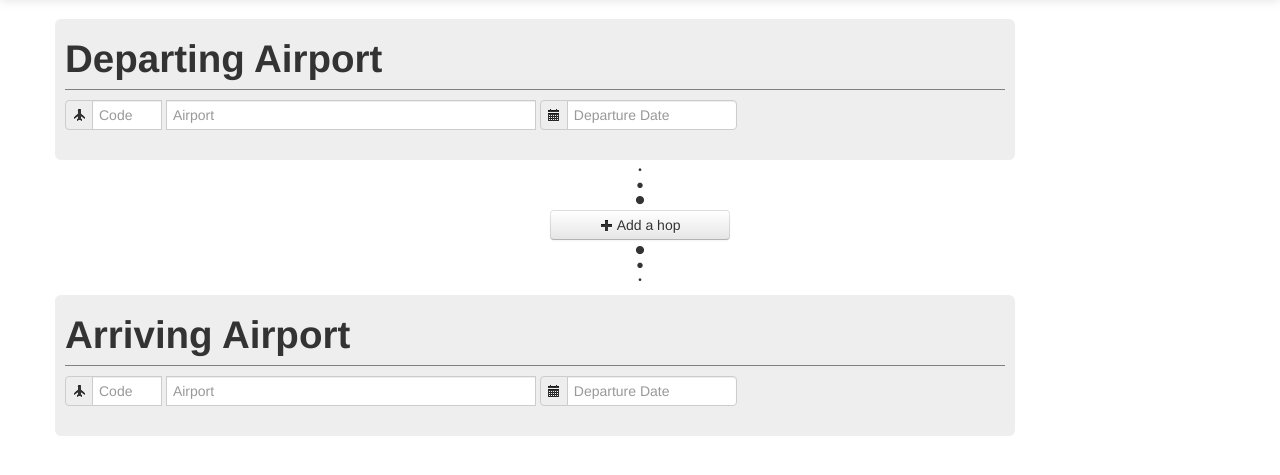
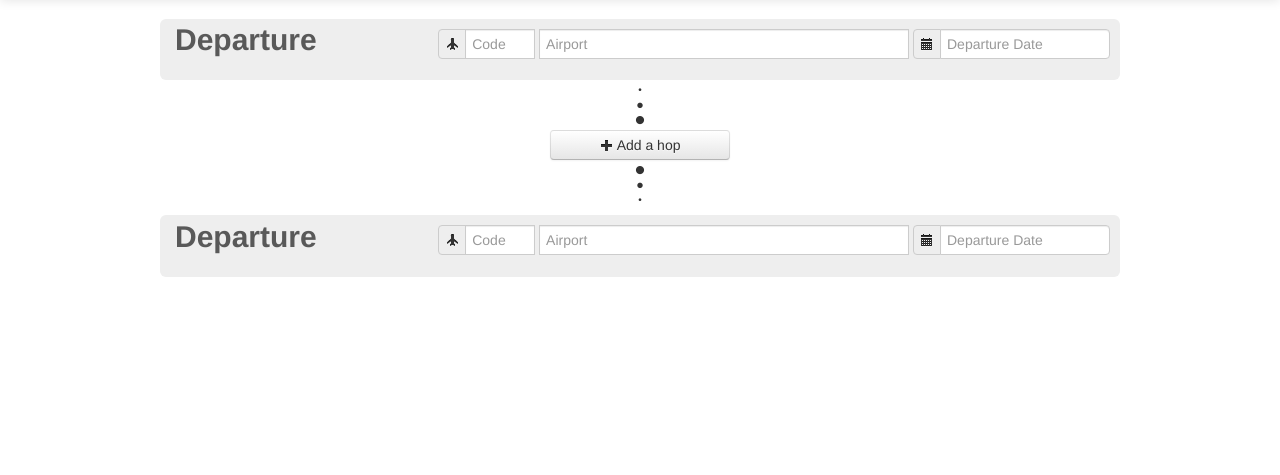
Before and after one commit to CraigPeden/ilwhack.namepending, a CodeIgniter app: page / in a window 1280 px wide. Shown: the part 41-516 px from the top of the page. Run offline with CodeIgniter, Linux system fonts and the light colour scheme; some libraries are stand-ins or nearby versions.

Commit message:
Removed Titles

```diff
--- a/application/views/assets/main.php
+++ b/application/views/assets/main.php
@@ -1,22 +1,21 @@
 <div class="container">
 
 	<div class="hop_container departure">
-		<div class="airports_title">
-    		<h1>Departing Airport</h1>
-		</div>
 		<div class="airports_body">
 			<form class="form-inline">
+				<span class="help-inline hop_container_title">Departure</span>
+				<div class="pull-right">
 					<div class="input-prepend">
 						<span class="add-on"><i class="icon-plane"></i></span>
 						<input id="start-airport" type="text" class="span1 airport_code" placeholder="Code" style="border-radius:0px;">
 					</div>
 					<div class="input-prepend">
-					<!--<span class="add-on"><i class="icon-plane"></i></span>-->
 						<input id="start-airport" type="text" class="span4 airport" placeholder="Airport" style="border-radius:0px;">
 					</div>
 					<div class="input-prepend">
 						<span class="add-on"><i class="icon-calendar"></i></span>
 						<input type="text" class="span2" placeholder="Departure Date" data-date-format="dd/mm/yy" id="dp1">
+					</div>
 				</div>
 		    </form>
 		</div>
@@ -34,13 +33,14 @@
 				</div>
 			</div>
 			<div class="airports_body">
+				<span class="help-inline">Inline help text</span>
+				<div class="pull-right">
 					<form class="form-inline">
 						<div class="input-prepend">
 							<span class="add-on"><i class="icon-plane"></i></span>
 							<input id="start-airport" type="text" class="span1 airport_code" placeholder="Code" style="border-radius:0px;">
 						</div>
 						<div class="input-prepend">
-						<!--<span class="add-on"><i class="icon-plane"></i></span>-->
 							<input id="start-airport" type="text" class="span4 airport" placeholder="Airport" style="border-radius:0px;">
 						</div>
 						<div class="input-prepend">
@@ -48,6 +48,7 @@
 							<input type="text" class="span2" placeholder="Departure Date" data-date-format="dd/mm/yy" id="dp1">
 						</div>
 				    </form>
+				</div>
 			</div>
 	    </div>
 
@@ -58,23 +59,22 @@
     </div>
     <div class="transitionbulletthree">•</div><div class="transitionbullettwo">•</div><div class="transitionbulletone">•</div>
     <div class="hop_container arrival">
-    	<div class="airports_title">
-    		<h1>Arriving Airport</h1>
-    	</div>
     	<div class="airports_body">
     		<form class="form-inline">
+    			<span class="help-inline hop_container_title">Departure</span>
+    			<div class="pull-right">
 					<div class="input-prepend">
 						<span class="add-on"><i class="icon-plane"></i></span>
 						<input id="start-airport" type="text" class="span1 airport_code" placeholder="Code" style="border-radius:0px;">
 					</div>
 					<div class="input-prepend">
-					<!--<span class="add-on"><i class="icon-plane"></i></span>-->
 						<input id="start-airport" type="text" class="span4 airport" placeholder="Airport" style="border-radius:0px;">
 					</div>
 					<div class="input-prepend">
 						<span class="add-on"><i class="icon-calendar"></i></span>
 						<input type="text" class="span2" placeholder="Departure Date" data-date-format="dd/mm/yy" id="dp2">
 					</div>
+    			</div>
 		    </form>
     	</div>
     </div>
--- a/css/skyhopper.css
+++ b/css/skyhopper.css
@@ -39,6 +39,8 @@
 }
 
 .hop_container {
+	margin-left: auto;
+	margin-right: auto;
 	width: 940px;
 	padding: 10px 10px;
 	background-color: #eeeeee;
@@ -55,3 +57,12 @@
 .hopone {
 	display: none;
 }
+
+.hop_container_title {
+	font-size: 30px;
+	font-family: inherit;
+	font-weight: bold;
+	line-height: 20px;
+	color: inherit;
+	text-rendering: optimizelegibility;
+}
```
Lines whose indentation alone changed are shown as unchanged.
